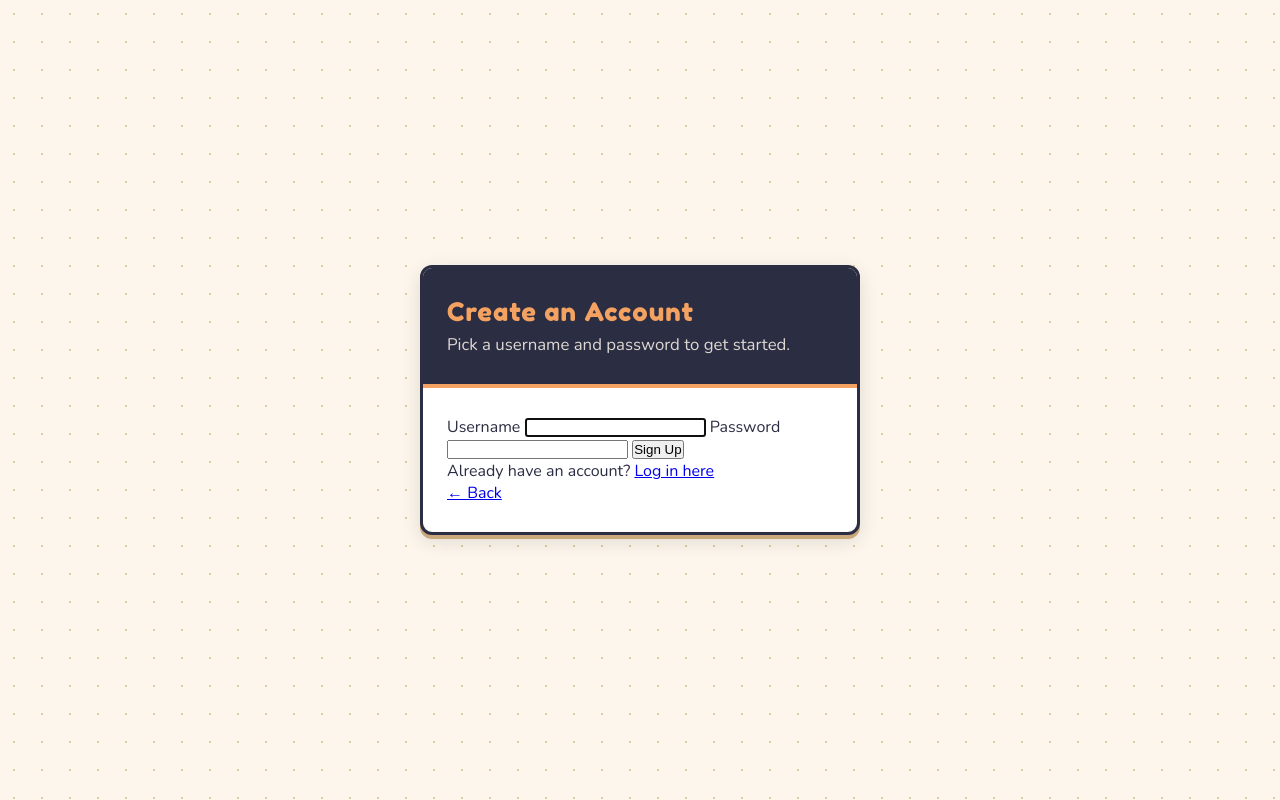
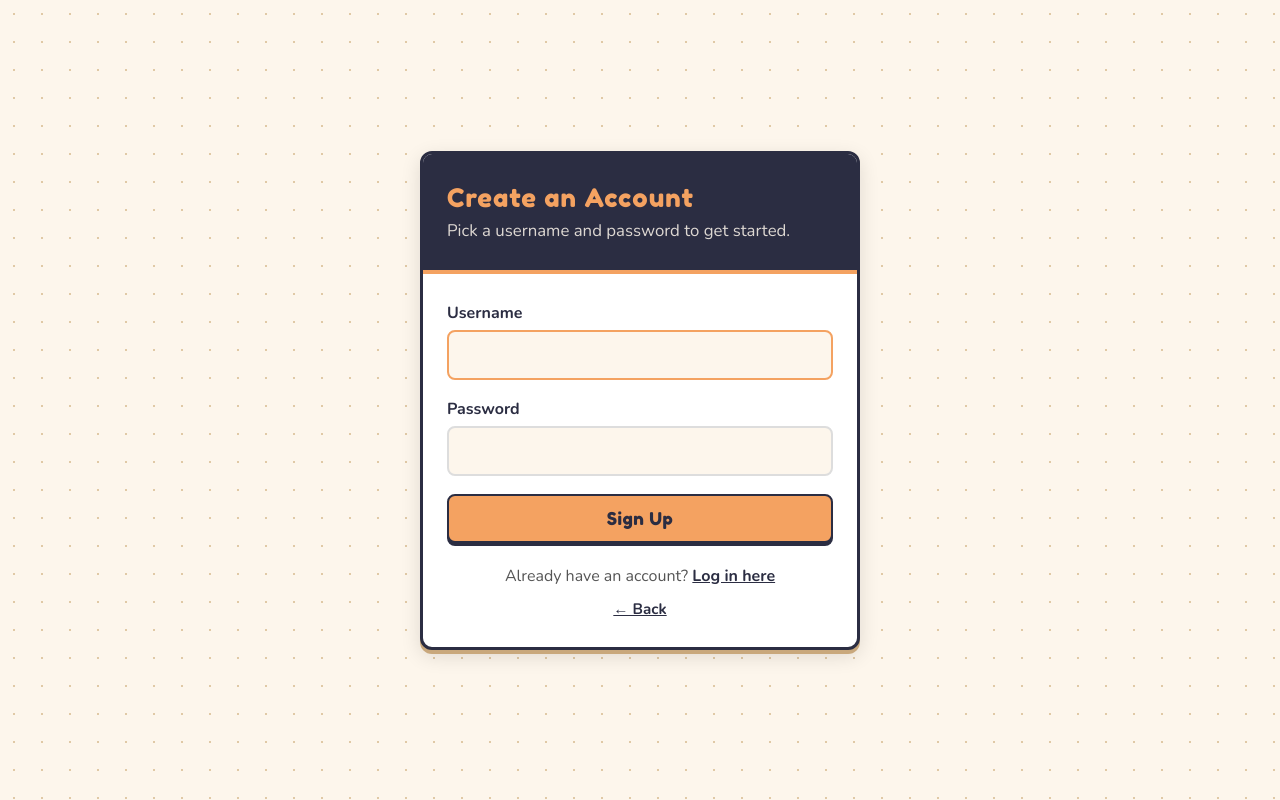
Before and after one commit to Lance-BM/NavigationSystem, a Python web app: template templates/signup.html in a window 1280 px wide. Run offline with Jinja, Linux system fonts and the light colour scheme; the template is opened without the code that fills it, so the values that code supplies are empty.

Commit message:
Update auth.css

```diff
--- a/static/auth.css
+++ b/static/auth.css
@@ -68,3 +68,99 @@ body {
     flex-direction: column;
     gap: 14px;
 }
+
+/* Buttons (links and real buttons share the same look) */
+.btn {
+    display: block;
+    width: 100%;
+    padding: 12px 25px;
+    text-align: center;
+    text-decoration: none;
+    background-color: #f4a261;
+    color: #2b2d42;
+    border: 2px solid #2b2d42;
+    border-radius: 8px;
+    cursor: pointer;
+    font-size: 1.1em;
+    font-family: 'Fredoka One', cursive;
+    letter-spacing: 0.5px;
+    box-shadow: 0 3px 0 #2b2d42;
+    transition: background-color 0.2s, transform 0.1s;
+}
+
+.btn:hover {
+    background-color: #e8894a;
+    transform: translateY(-1px);
+}
+
+.btn:active {
+    transform: translateY(2px);
+    box-shadow: 0 1px 0 #2b2d42;
+}
+
+.btn-alt {
+    background-color: white;
+}
+
+.btn-alt:hover {
+    background-color: #fdf6ec;
+}
+
+/* Forms */
+.auth-form label {
+    display: block;
+    font-weight: 700;
+    margin-bottom: 6px;
+}
+
+.auth-form input {
+    width: 100%;
+    padding: 12px;
+    margin-bottom: 18px;
+    border: 2px solid #ddd;
+    border-radius: 8px;
+    font-size: 1em;
+    font-family: 'Nunito', sans-serif;
+    background: #fdf6ec;
+    transition: border-color 0.3s;
+}
+
+.auth-form input:focus {
+    outline: none;
+    border-color: #f4a261;
+}
+
+.flash {
+    background: #fdecea;
+    border: 2px solid #e63946;
+    color: #9b1c27;
+    padding: 10px 12px;
+    border-radius: 8px;
+    margin-bottom: 18px;
+    font-weight: 600;
+}
+
+.switch {
+    margin-top: 22px;
+    text-align: center;
+    color: #555;
+}
+
+.switch a,
+.back-link {
+    color: #2b2d42;
+    font-weight: 700;
+}
+
+.back-link {
+    display: block;
+    margin-top: 12px;
+    text-align: center;
+    font-size: 0.95em;
+}
+
+a:focus-visible,
+.btn:focus-visible {
+    outline: 3px solid #f4a261;
+    outline-offset: 2px;
+}
```
